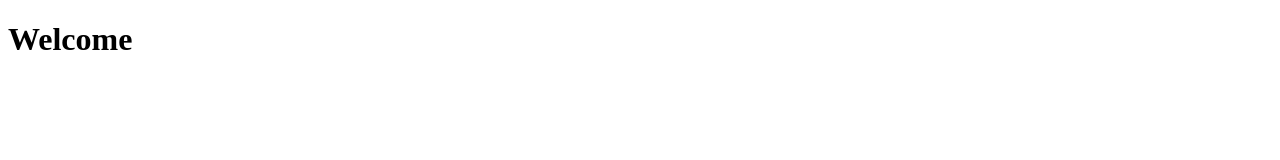
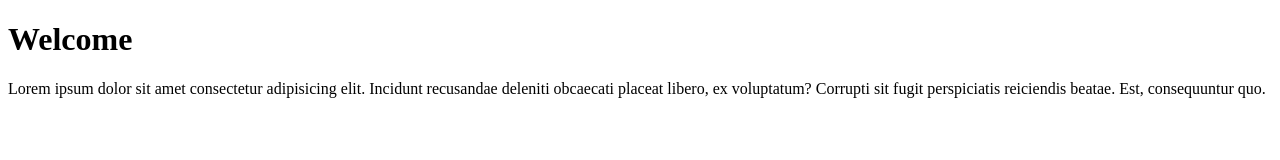
Before and after one commit to GauravuGawande/git-practice, a plain HTML site: page index.html in a window 1280 px wide. Drawn offline with Linux system fonts and the light colour scheme.

Commit message:
p tag added in the index file

```diff
--- a/index.html
+++ b/index.html
@@ -7,5 +7,10 @@
   </head>
   <body>
     <h1>Welcome</h1>
+    <p>
+      Lorem ipsum dolor sit amet consectetur adipisicing elit. Incidunt
+      recusandae deleniti obcaecati placeat libero, ex voluptatum? Corrupti sit
+      fugit perspiciatis reiciendis beatae. Est, consequuntur quo.
+    </p>
   </body>
 </html>
```
